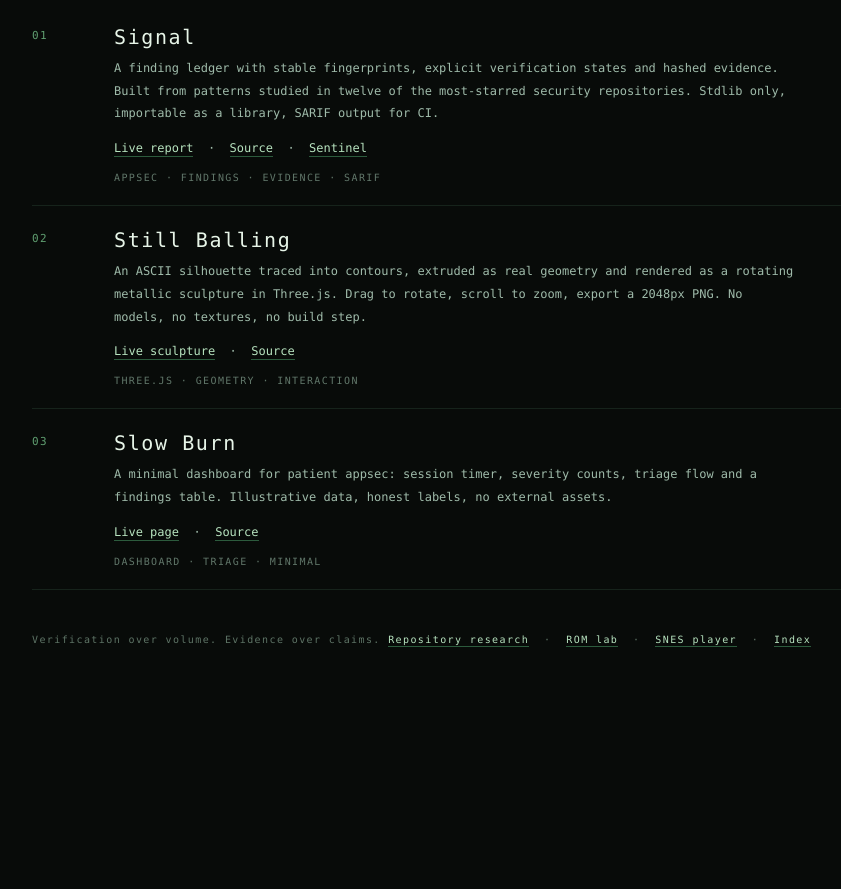
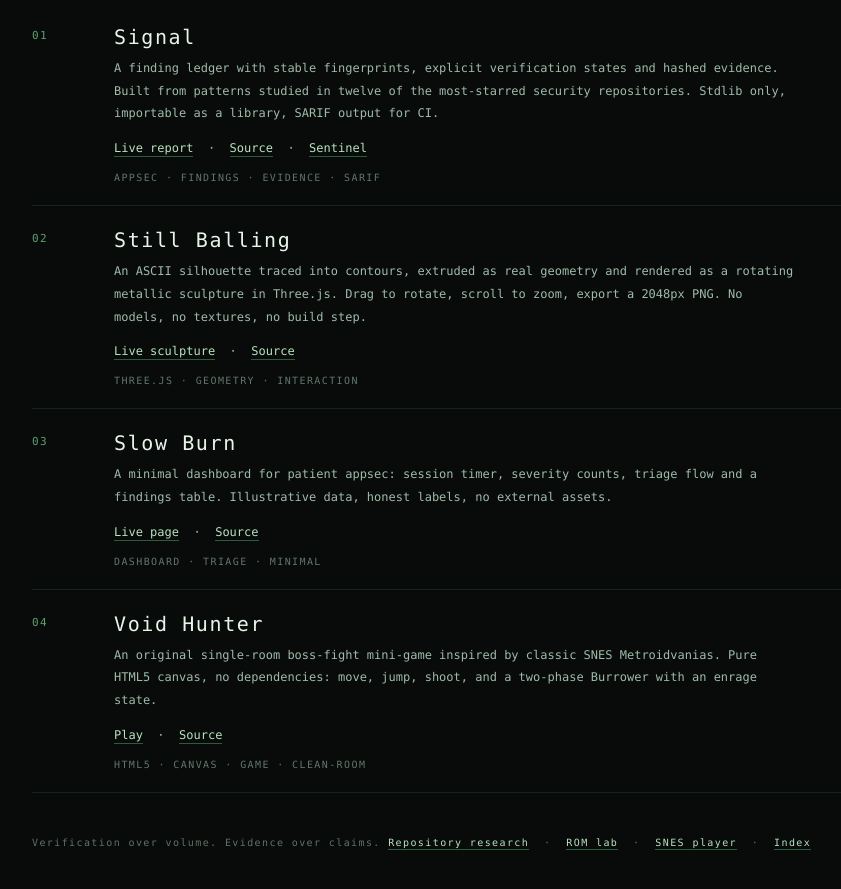
Before and after one commit to arrojchino/arrojchino.github.io, a plain HTML site: page index.html in a window 1280 px wide. Shown: the part 245-1134 px from the top of the page, without its empty margins (128-969 px from the left). Before the commit the page ends 975 px from the top, so only its background shows below. Drawn offline with Linux system fonts and the light colour scheme.

Commit message:
Link Void Hunter from portfolio

```diff
--- a/index.html
+++ b/index.html
@@ -35,6 +35,10 @@ footer{margin-top:40px;font-size:10px;letter-spacing:.14em;color:#5e7466;line-he
 <p>A minimal dashboard for patient appsec: session timer, severity counts, triage flow and a findings table. Illustrative data, honest labels, no external assets.</p>
 <p><a href="https://arrojchino.github.io/burn/">Live page</a> &nbsp;·&nbsp; <a href="https://github.com/arrojchino/burn">Source</a></p>
 <div class="tags">dashboard · triage · minimal</div></div></div>
+<div class="row"><div class="num">04</div><div><h2>Void Hunter</h2>
+<p>An original single-room boss-fight mini-game inspired by classic SNES Metroidvanias. Pure HTML5 canvas, no dependencies: move, jump, shoot, and a two-phase Burrower with an enrage state.</p>
+<p><a href="https://arrojchino.github.io/void-hunter/">Play</a> &nbsp;·&nbsp; <a href="https://github.com/arrojchino/arrojchino.github.io/tree/main/void-hunter">Source</a></p>
+<div class="tags">html5 · canvas · game · clean-room</div></div></div>
 </main>
 <footer>Verification over volume. Evidence over claims. <a href="https://arrojchino.github.io/repos.html">Repository research</a> &nbsp;·&nbsp; <a href="https://arrojchino.github.io/metroid.html">ROM lab</a> &nbsp;·&nbsp; <a href="https://arrojchino.github.io/play.html">SNES player</a> &nbsp;·&nbsp; <a href="https://arrojchino.github.io/soc-toolkit/">Index</a></footer>
 </body></html>
```
